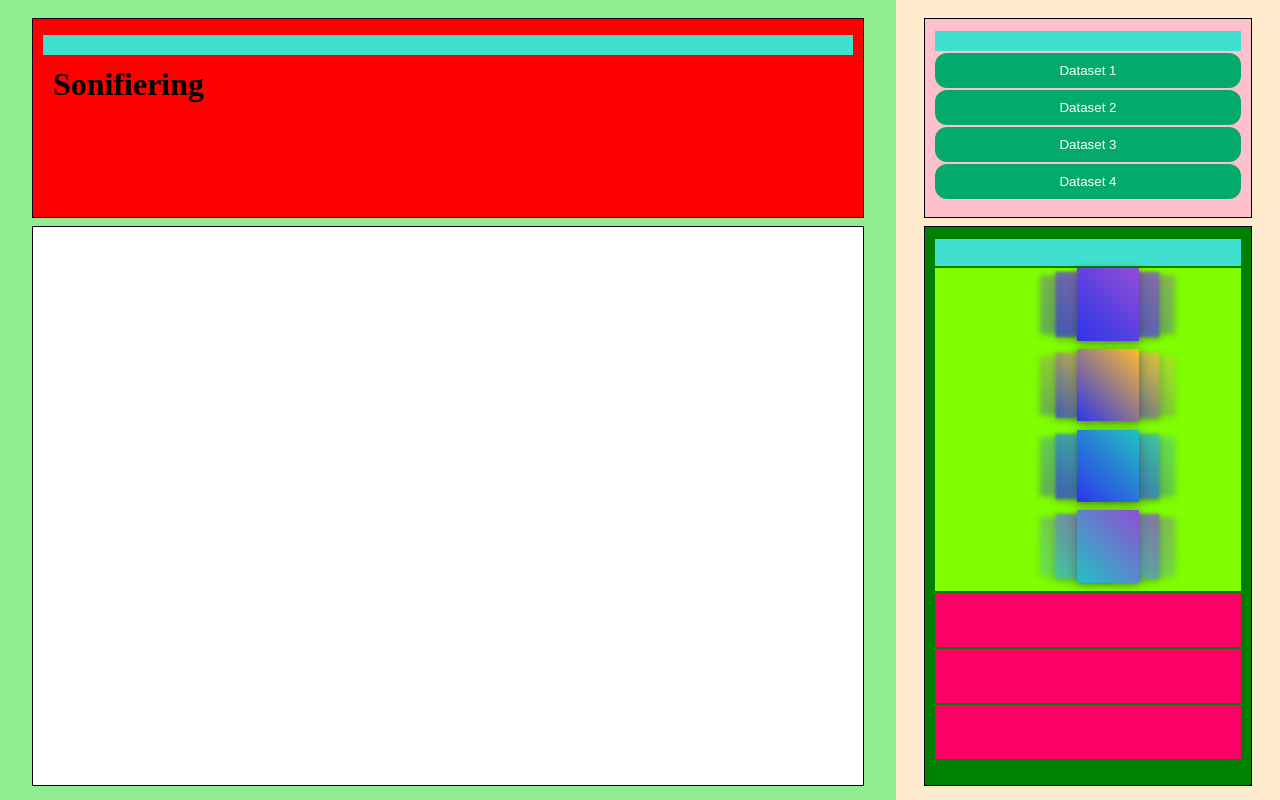
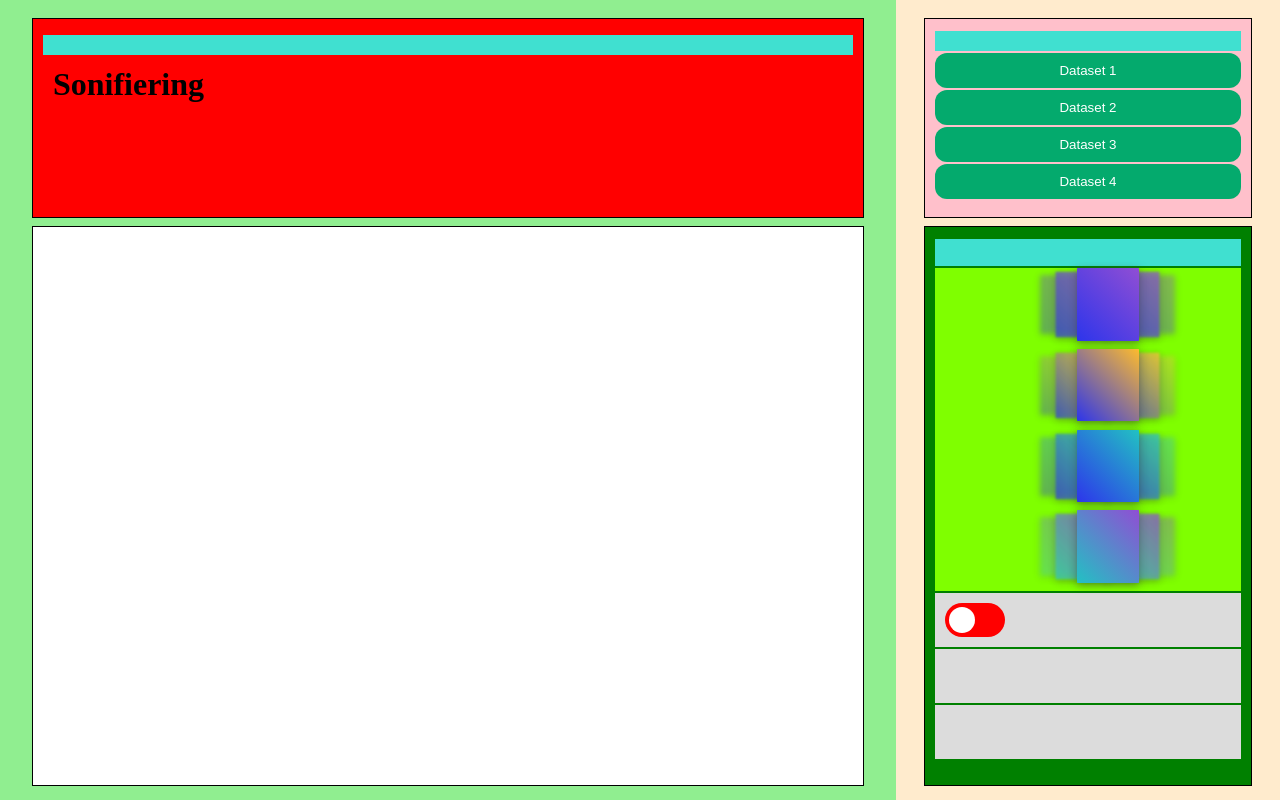
Before and after one commit to aannajonssonn/TNM100-sonifiering, a plain HTML site: page index.html in a window 1280 px wide. Drawn offline with nearby package versions, Linux system fonts and the light colour scheme; no server answers.

Commit message:
Added simple on off switch

```diff
--- /dev/null
+++ b/css/onoff.css
@@ -0,0 +1,59 @@
+.switch {
+    position: relative;
+    display: inline-block;
+    width: 60px;
+    height: 34px;
+}
+
+.switch input {
+    opacity: 0;
+    width: 0;
+    height: 0;
+}
+
+.slider {
+    position: absolute;
+    cursor: pointer;
+    top: 0;
+    left: 0;
+    right: 0;
+    bottom: 0;
+    background-color: red;
+    -webkit-transition: .4s;
+    transition: .4s;
+}
+
+.slider:before {
+    position: absolute;
+    content: "";
+    height: 26px;
+    width: 26px;
+    left: 4px;
+    bottom: 4px;
+    background-color: white;
+    -webkit-transition: .4s;
+    transition: .4s;
+}
+
+input:checked+.slider {
+    background-color: #38CF5B;
+}
+
+input:focus+.slider {
+    box-shadow: 0 0 1px #38CF5B;
+}
+
+input:checked+.slider:before {
+    -webkit-transform: translateX(26px);
+    -ms-transform: translateX(26px);
+    transform: translateX(26px);
+}
+
+/* Rounded sliders */
+.slider.round {
+    border-radius: 34px;
+}
+
+.slider.round:before {
+    border-radius: 50%;
+}
--- a/css/style.css
+++ b/css/style.css
@@ -67,7 +67,7 @@ body {
 }
 
 .onoff {
-  background-color: rgb(253, 0, 101);
+  background-color: gainsboro;
   padding: 10px;
   margin: 0.7% auto 0.7% auto;
   height: 10%;
--- a/index.html
+++ b/index.html
@@ -8,6 +8,7 @@
     <link rel="stylesheet" type="text/css" href="css/carousel.css">
     <link rel="stylesheet" type="text/css" href="css/datasets.css">
     <link rel="stylesheet" type="text/css" href="css/style.css">
+    <link rel="stylesheet" type="text/css" href="css/onoff.css">
 
     <script src="https://d3js.org/d3.v7.min.js"></script>
 </head>
@@ -74,7 +75,12 @@
                     </ul>
                 </div>
 
-                <div id="mirror" class="onoff"></div>
+                <div id="mirror" class="onoff">
+                    <label class="switch">
+                        <input type="checkbox" id="mirror-button">
+                        <span class="slider round"></span>
+                    </label>
+                </div>
                 <div id="echo" class="onoff"></div>
                 <div id="reverb" class="onoff"></div>
 
@@ -85,4 +91,5 @@
 <script src="js/carousel.js"></script>
 <script src="js/graph.js"></script>
 <script src="js/datasets.js"></script>
+<script src="js/onoff.js"></script>
 </html>
--- /dev/null
+++ b/js/onoff.js
@@ -0,0 +1,7 @@
+
+// Add event listener for on-off switches
+const checkedValue = document.querySelector('#mirror-button')
+checkedValue.addEventListener('change', (event) => {
+    // Read the value of the on-off switch
+    console.log(event.target.checked)
+})
```
